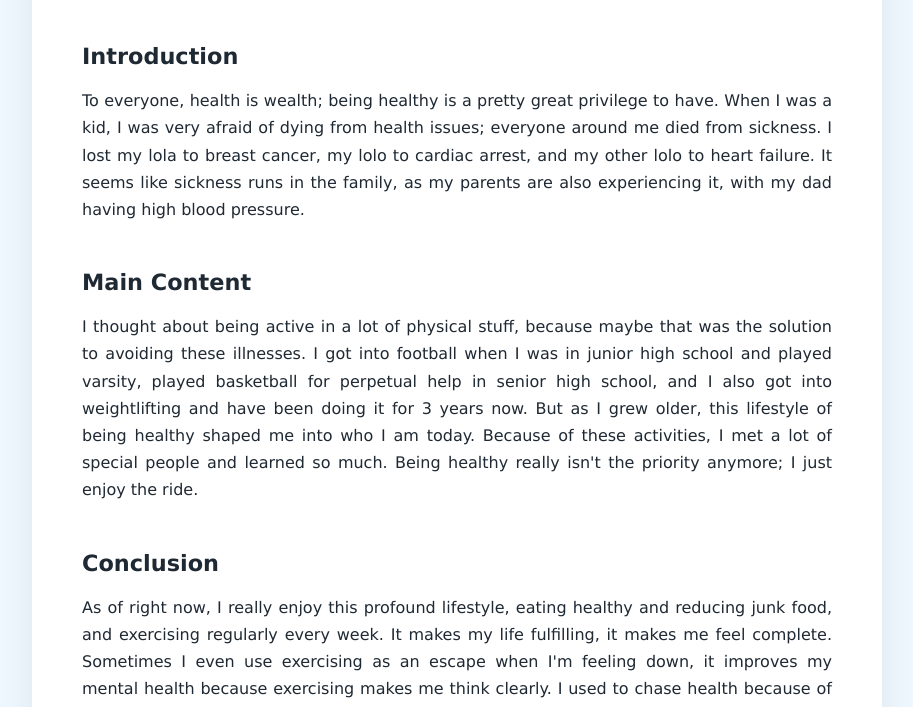
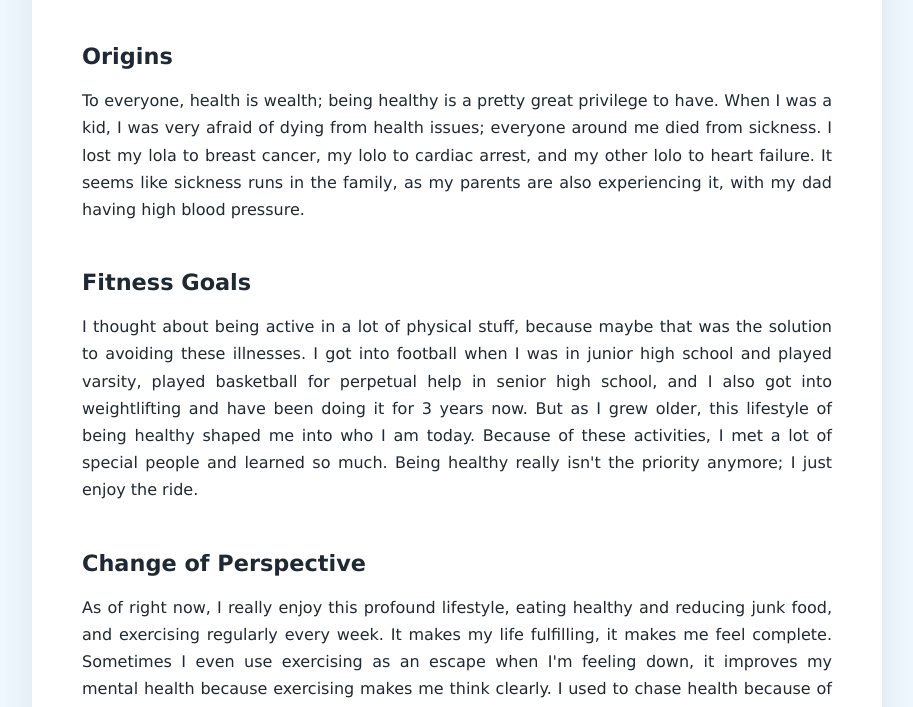
Before and after one commit to deyvirous/my-landingpage, a plain HTML site: page Part 2/blog2.html in a window 1280 px wide. Shown: the part 235-942 px from the top of the page, without its empty margins (183-1096 px from the left). Drawn offline with Linux system fonts and the light colour scheme.

Commit message:
Update blog2.html

```diff
--- a/Part 2/blog2.html
+++ b/Part 2/blog2.html
@@ -14,17 +14,17 @@
       <p>An essay on Health and Lifestyle</p>
     </header>
 
-    <h2>Introduction</h2>
+    <h2>Origins</h2>
     <p>
       To everyone, health is wealth; being healthy is a pretty great privilege to have. When I was a kid, I was very afraid of dying from health issues; everyone around me died from sickness. I lost my lola to breast cancer, my lolo to cardiac arrest, and my other lolo to heart failure. It seems like sickness runs in the family, as my parents are also experiencing it, with my dad having high blood pressure.
     </p>
 
-    <h2>Main Content</h2>
+    <h2>Fitness Goals</h2>
     <p>
       I thought about being active in a lot of physical stuff, because maybe that was the solution to avoiding these illnesses. I got into football when I was in junior high school and played varsity, played basketball for perpetual help in senior high school, and I also got into weightlifting and have been doing it for 3 years now. But as I grew older, this lifestyle of being healthy shaped me into who I am today. Because of these activities, I met a lot of special people and learned so much. Being healthy really isn't the priority anymore; I just enjoy the ride.
     </p>
 
-    <h2>Conclusion</h2>
+    <h2>Change of Perspective</h2>
     <p>
      As of right now, I really enjoy this profound lifestyle, eating healthy and reducing junk food, and exercising regularly every week. It makes my life fulfilling, it makes me feel complete. Sometimes I even use exercising as an escape when I'm feeling down, it improves my mental health because exercising makes me think clearly. I used to chase health because of fear. But as of this moment, I chase health because it embodies what I am today.
     </p>
```
